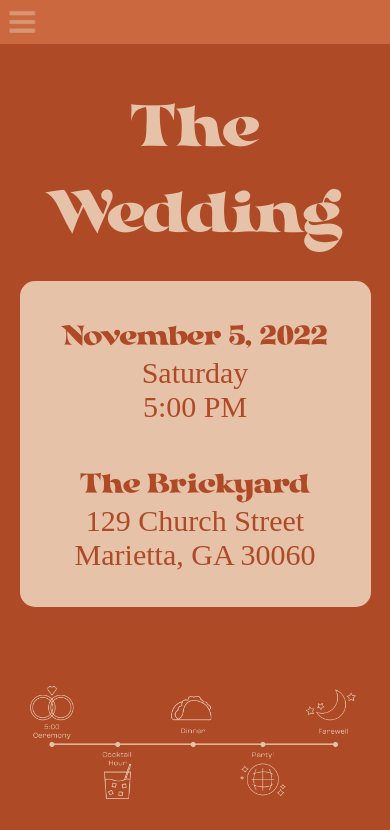
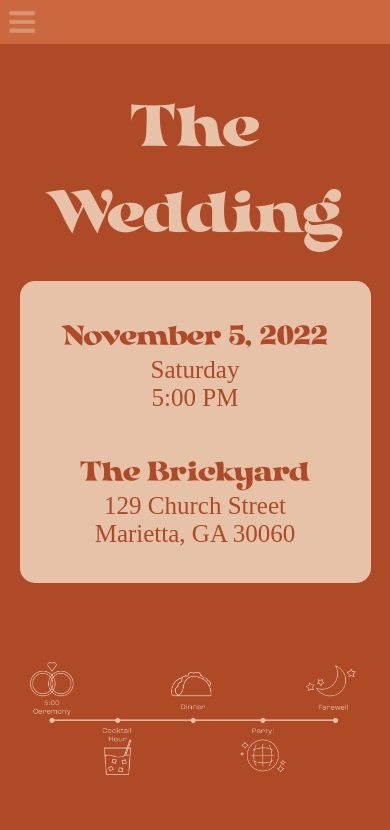
Before and after one commit to leeferfeefer/dandlerwedding, a React (Create React App) app: page /wedding in a window 390 px wide. Shown: the top 830 px of the page. Built offline with nearby package versions, Linux system fonts and the light colour scheme.

Commit message:
Added rsvp db scripts

```diff
--- a/src/pages/Wedding/Wedding.css
+++ b/src/pages/Wedding/Wedding.css
@@ -55,7 +55,7 @@
     font-size: 35px;
   }
   .wedding-date-secondary {
-    font-size: 30px;
+    font-size: 25px;
   }
   .wedding-location-text {
     font-size: 20px;
```
Also changed, not shown: package.json (+8 -4 lines), 2 other files (tests, documents, lock files or other folders).
